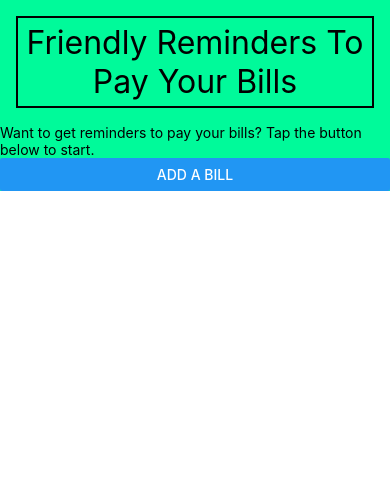
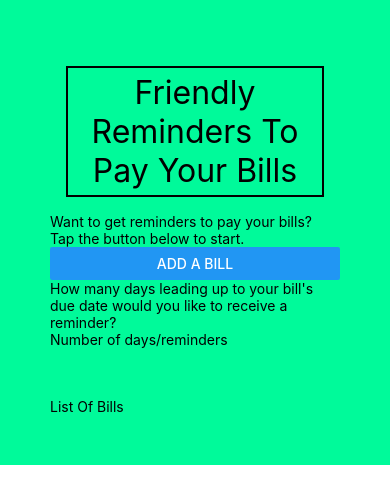
Before and after one commit to KevinCosma/Remember_Your_Bills, a React Native app: screen / in a window 390 px wide. Shown: the top 504 px of the page. Built offline with nearby package versions, Linux system fonts and the light colour scheme.

Commit message:
Added another Text/View Component and gave it some styling in the StyleSheet

```diff
--- a/App.js
+++ b/App.js
@@ -1,4 +1,4 @@
-import { StyleSheet, Text, View, Button } from 'react-native';
+import { StyleSheet, Text, View, Button, TextInput } from 'react-native';
 
 export default function App() {
   return (
@@ -10,13 +10,21 @@ export default function App() {
           title="Add a bill"
         />
       </View>
+      <View>
+        <Text>How many days leading up to your bill's due date would you like to receive a reminder?</Text>
+        <TextInput placeholder="Number of days/reminders"/>
+      </View>
+      <View style={styles.reminderSetup}>
+        <Text>List Of Bills</Text>
+      </View>
     </View>
   );
 }
 
 const styles = StyleSheet.create({
   container: {
-    backgroundColor: 'mediumspringgreen'
+    backgroundColor: 'mediumspringgreen',
+    padding: 50
   },
   dummyText: {
     margin: 16,
@@ -25,5 +33,8 @@ const styles = StyleSheet.create({
     borderColor: 'black',
     fontSize: 32,
     textAlign: 'center'
+  },
+  reminderSetup: {
+    paddingTop: 50
   }
 });
```
